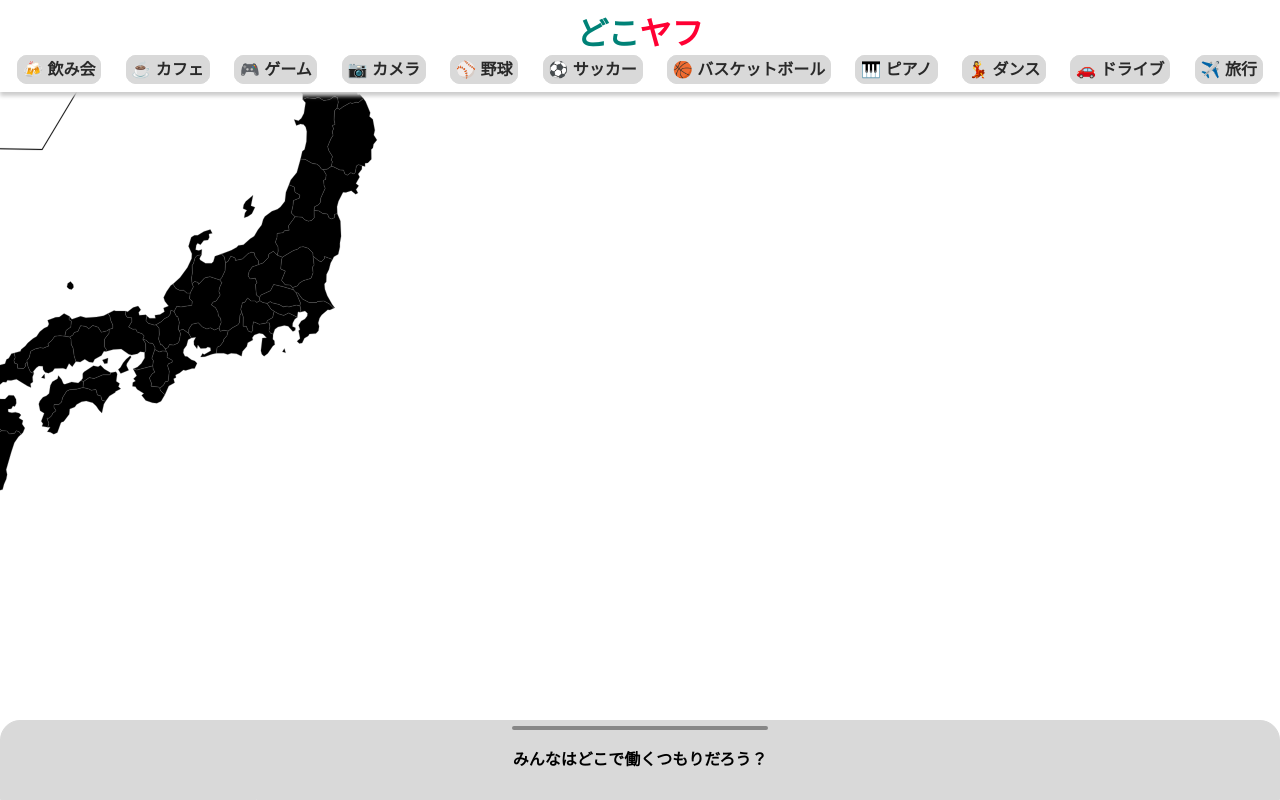
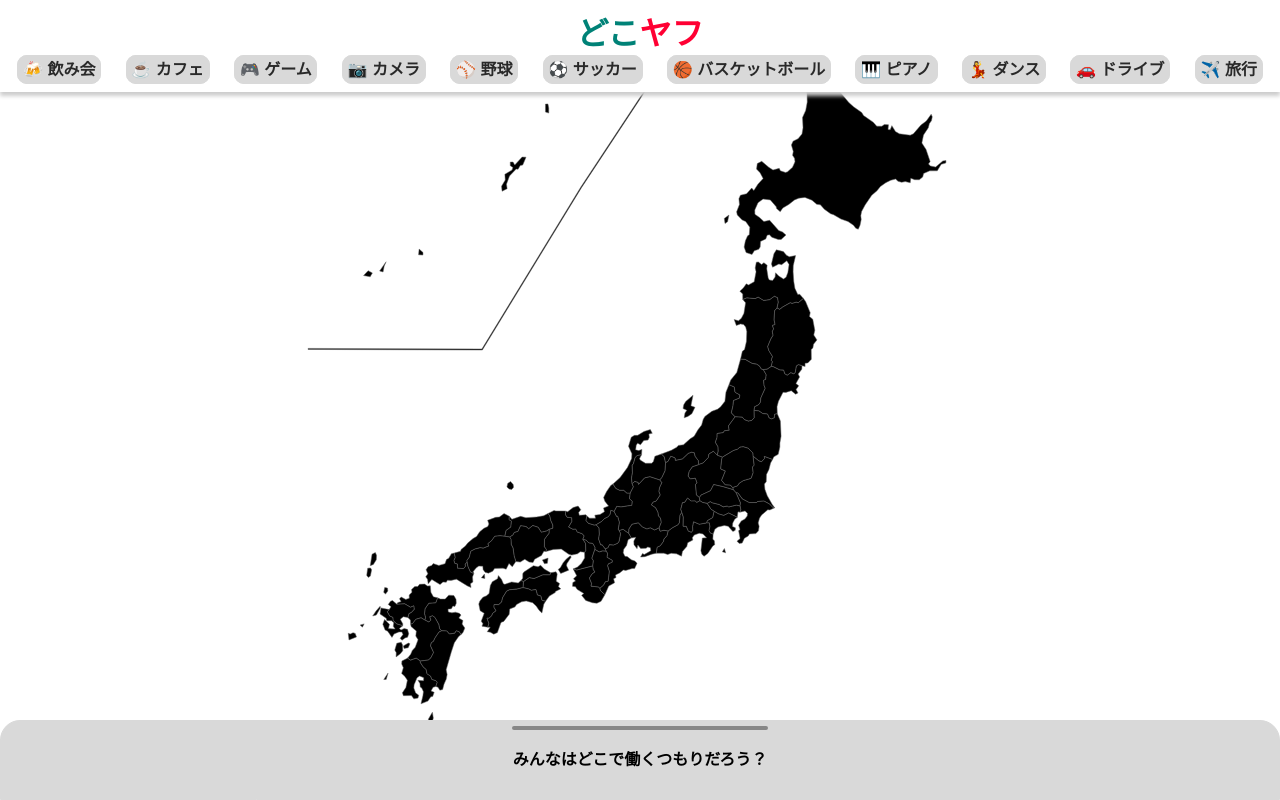
Before and after one commit to ExpectBonus/doko-yahoo, a Vue app in the folder front/: page /map in a window 1280 px wide. Built offline with nearby package versions, Linux system fonts and the light colour scheme.

Commit message:
fix: マップの初期位置を調整

```diff
--- a/front/src/components/Map.vue
+++ b/front/src/components/Map.vue
@@ -4,6 +4,7 @@
 			ref="map-svg"
 			:width="mapPathsParameters.width"
 			:height="mapPathsParameters.height"
+			viewBox="0 0 400 400"
 		>
 			<g class="prefectures"></g>
 		</svg>
@@ -40,7 +41,7 @@
 					this.mapPathsParameters.width / 2,
 					this.mapPathsParameters.height / 2,
 				])
-				.scale(2000);
+				.scale(1000);
 			// 地図をpathに投影(変換)
 			const path = d3.geoPath().projection(projection);
 
```
